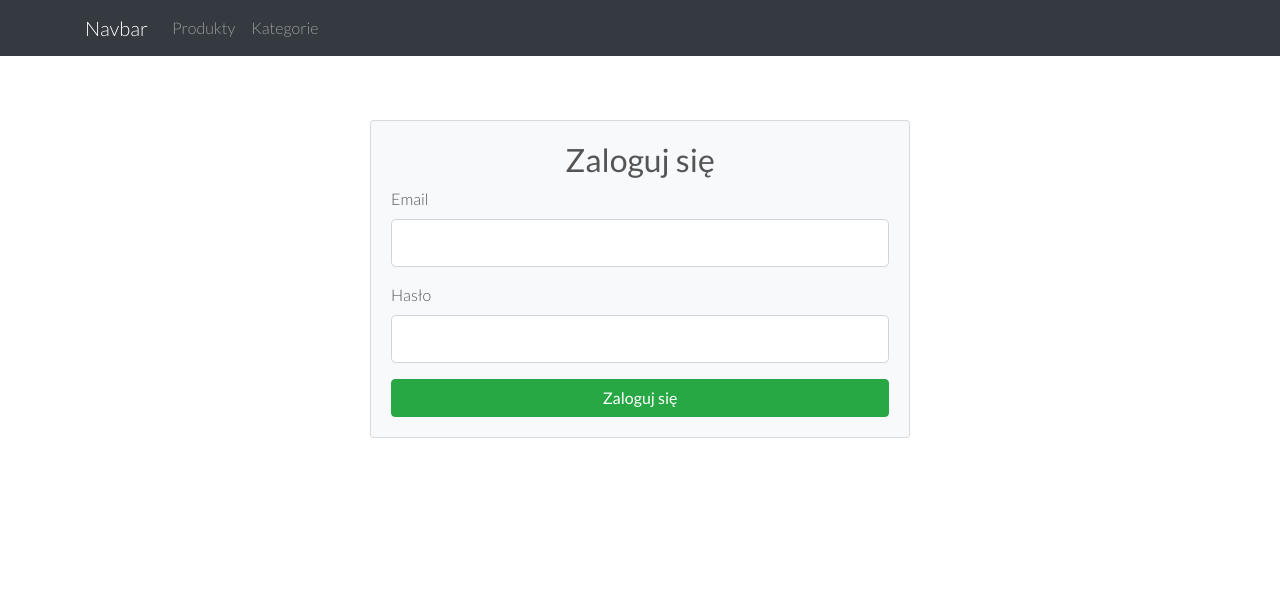
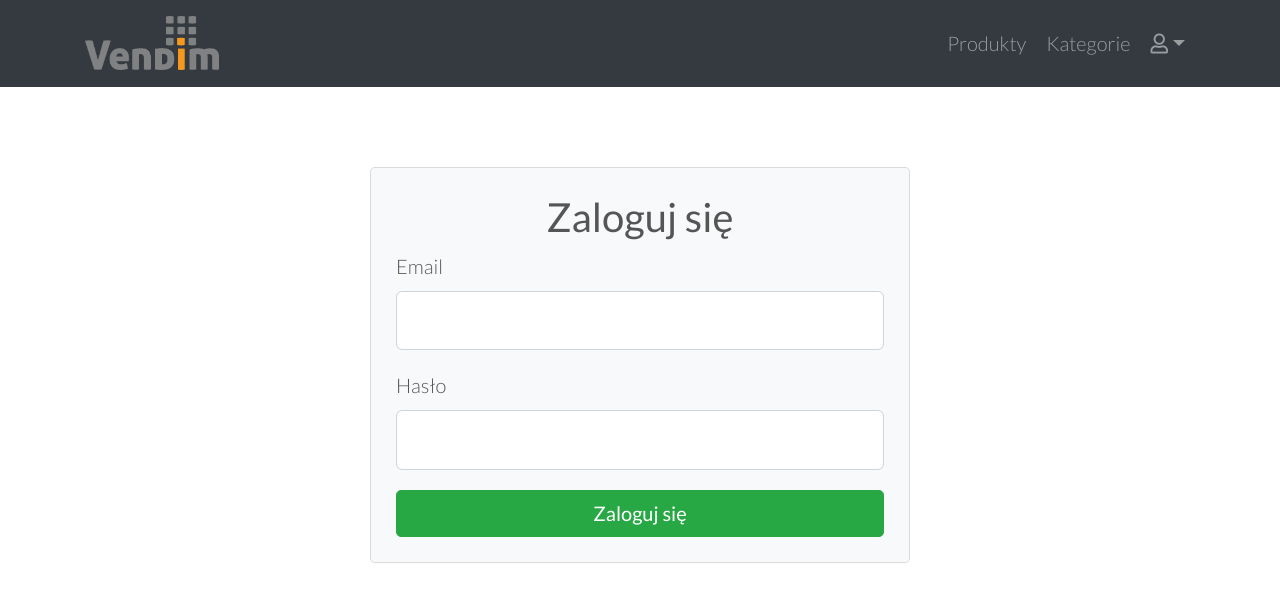
Before and after one commit to Obbik/test, a React (Create React App) app: page / in a window 1280 px wide. Shown: the top 602 px of the page. Built offline with nearby package versions, Linux system fonts and the light colour scheme.

Commit message:
Fetching token & routes fix

```diff
--- a/src/components/Navbar/Navbar.js
+++ /dev/null
@@ -1,30 +0,0 @@
-import React from 'react';
-import { Link } from 'react-router-dom';
-
-const navbar = () => {
-    return (
-        <nav className="navbar navbar-expand-lg navbar-dark bg-dark mb-3">
-            <div className="container">
-                <Link to="/" className="navbar-brand">Navbar</Link>
-                <button className="navbar-toggler" type="button" data-toggle="collapse" data-target="#navbarNav" aria-controls="navbarNav" aria-expanded="false" aria-label="Toggle navigation">
-                    <span className="navbar-toggler-icon"></span>
-                </button>
-                <div className="collapse navbar-collapse" id="navbarNav">
-                    <ul className="navbar-nav">
-                        {/* <li className="nav-item active">
-                            <Link className="nav-link">Home</Link>
-                        </li> */}
-                        <li className="nav-item">
-                            <Link to="/products" className="nav-link">Produkty</Link>
-                        </li>
-                        <li className="nav-item">
-                            <Link to="/" className="nav-link">Kategorie</Link>
-                        </li>
-                    </ul>
-                </div>
-            </div>
-        </nav>
-  );
-}
-
-export default navbar;
--- /dev/null
+++ b/src/components/Product/FullProduct.js
@@ -0,0 +1,32 @@
+import React from 'react';
+
+const fullProduct = (props) => {
+    return(
+        <div className="card card-body bg-light mt-5">
+            <div className="text-center">
+                <h2>Edytuj produkt</h2>
+            </div>
+            <form>
+                <div className="form-group">
+                    <label>Nazwa produktu</label>
+                    <input type="text" name="name" className="form-control form-control-lg" value="" />
+                </div>
+                <div className="form-group">
+                    <label>Cena</label>
+                    <input type="number" name="name" className="form-control form-control-lg" value="" />
+                </div>
+                <div className="form-group">
+                    <label>Cena promocyjna</label>
+                    <input type="number" name="name" className="form-control form-control-lg" value="" />
+                </div>
+                <div className="form-group">
+                    <label>Opis</label>
+                    <textarea class="form-control" rows="4"></textarea>
+                </div>
+                <input type="submit" className="btn btn-success" value="Zapisz" />
+            </form>
+        </div>
+    );
+}
+
+export default fullProduct;
--- a/src/components/Product/Product.js
+++ b/src/components/Product/Product.js
@@ -6,13 +6,14 @@ const product = (props) => {
             <div className="card">
                 <img src="https://bulma.io/images/placeholders/256x256.png" className="card-img-top" alt={props.product.Name} />
                 <div className="card-body">
-                    <h5 className="card-title">{props.product.Name}</h5>
+                    <h4 className="card-title">{props.product.Name}</h4>
+                    <p>{props.product.Ean}</p>
                     <div className="row">
                         <div className="col-md-6 mt-1">
-                            <a href="" className="btn btn-secondary btn-block"><i className="fas fa-pencil-alt"></i></a>
+                            <button className="btn btn-secondary btn-block"><i className="fas fa-pencil-alt"></i></button>
                         </div>
                         <div className="col-md-6 mt-1">
-                            <button type="submit" value="delete" className="btn btn-danger btn-block"><i className="fa fa-trash"></i></button>
+                            <button className="btn btn-danger btn-block"><i className="fa fa-trash"></i></button>
                         </div>
                     </div>
                 </div>
--- a/src/containers/App.css
+++ b/src/containers/App.css
@@ -10,6 +10,6 @@ body {
     color: #555;
     font-family: 'Lato', 'Arial', sans-serif;
     font-weight: 300;
-    /* font-size: 20px; */
+    font-size: 20px;
     text-rendering: optimizeLegibility;
 }
--- a/src/containers/App.js
+++ b/src/containers/App.js
@@ -1,14 +1,15 @@
-import React, { Component } from 'react';
+import React, { Component, Fragment } from 'react';
 import axios from 'axios';
-import { Route } from 'react-router-dom';
+import { Route, Switch, Redirect } from 'react-router-dom';
 
 import './App.css';
 import '../assets/fontawesome/css/all.css'
 
-import Navbar from '../components/Navbar/Navbar';
+import Navbar from './Navbar/Navbar';
 import Login from './User/Login';
 import Products from './Product/Products';
-import ErrorHandler from './ErrorHandler/ErrorHandler';
+// import ErrorHandler from './ErrorHandler/ErrorHandler';
+import FullProduct from '../components/Product/FullProduct';
 
 
 class App extends Component {
@@ -17,7 +18,7 @@ class App extends Component {
         token: null,
         userId: null,
         userName: null,
-        test: null
+        isAuth: false
     }
 
     componentDidMount() {
@@ -25,14 +26,15 @@ class App extends Component {
         const userId = localStorage.getItem('userId');
         const userName = localStorage.getItem('userName');
 
-        // if (!token) {
-        //     return;
-        // }
+        if (!token) {
+            return;
+        }
 
         this.setState({
             token: token,
             userId: userId,
-            userName: userName
+            userName: userName,
+            isAuth: true
         });
     }
 
@@ -48,6 +50,7 @@ class App extends Component {
             return res.data;
         })
         .then(res => {
+            console.log('res.data', res);
             const token = res.token;
             const userId = res.userId;
             const userName = res.userName;
@@ -55,7 +58,8 @@ class App extends Component {
             this.setState({
                 token: token,
                 userId: userId,
-                userName: userName
+                userName: userName,
+                isAuth: true
             })
 
             localStorage.setItem('token', token);
@@ -69,34 +73,64 @@ class App extends Component {
     }
 
     logout = () => {
-        this.setState({ token: null });
+        this.setState({
+            token: null,
+            isAuth: false
+        });
+
         localStorage.removeItem('token');
         localStorage.removeItem('userId');
         localStorage.removeItem('userName');
     };
 
     render() {
-        return (
-            <div>
-                <Navbar/>
-                <div className="container">
+        console.log(this.state.isAuth);
+        let routes =
+            <Switch>
                 <Route
                     exact path="/"
                     render={() => (
                         <Login onLogin={this.login} />
                     )}
                 />
+                {/* <Redirect to="/" /> */}
+            </Switch>
+
+        if (this.state.isAuth) {
+            routes =
+                <div>
                     <Route
-                        exact path="/products"
-                        render={() => (
+                        exact path="/"
+                        render={props => (
                             <Products
                                 url={this.state.url}
                                 token={this.state.token}
                             />
                         )}
                     />
+                    <Route
+                        exact path="/categories"
+                        render={props => (
+                            <h1>Categories</h1>
+                        )}
+                    />
+                    <Route
+                        exact path="/test"
+                        render={props => (
+                            <FullProduct/>
+                        )}
+                    />
+                    {/* <Redirect to="/" /> */}
                 </div>
+        }
+
+        return (
+            <Fragment>
+                <Navbar onLogout={this.logout} />
+                <div className="container">
+                    {routes}
                 </div>
+            </Fragment>
         );
     }
 }
--- /dev/null
+++ b/src/containers/Navbar/Navbar.js
@@ -0,0 +1,63 @@
+import React, { Component } from 'react';
+import { Link } from 'react-router-dom';
+
+const logo = require('../../assets/images/logo-vendim.png');
+
+class Navbar extends Component {
+    state = {
+        showDropdown: false
+    }
+
+    handleDropdown = () => {
+        this.setState({
+            showDropdown: !this.state.showDropdown
+        })
+    }
+
+    handleLogout = () => {
+        this.setState({ showDropdown: false });
+        this.props.onLogout();
+    }
+
+    render() {
+        const dropdown = this.state.showDropdown ?
+            <div className="dropdown-menu">
+                <div className="dropdown-item" href="#">test@gmail.com</div>
+                <div className="dropdown-divider"></div>
+                <div onClick={this.handleLogout} className="dropdown-item">Wyloguj się</div>
+            </div> : null
+
+        return (
+            <nav className="navbar navbar-expand-lg navbar-dark bg-dark mb-3">
+                <div className="container">
+                    <Link to="/" className="navbar-brand"><img src={logo} height="54" /></Link>
+                    <button className="navbar-toggler" type="button" data-toggle="collapse" data-target="#navbarNav" aria-controls="navbarNav" aria-expanded="false" aria-label="Toggle navigation">
+                        <span className="navbar-toggler-icon"></span>
+                    </button>
+                    <div className="collapse navbar-collapse" id="navbarNav">
+                        <ul className="navbar-nav mr-auto">
+
+                        </ul>
+                        <ul className="navbar-nav ml-auto">
+                            <li className="nav-item">
+                                <Link to="/" className="nav-link">Produkty</Link>
+                            </li>
+                            <li className="nav-item">
+                                <Link to="/categories" className="nav-link">Kategorie</Link>
+                            </li>
+                            <li className="nav-item dropdown">
+                                {/* <Link to="/" className="nav-link">User</Link> */}
+                                <div onClick={this.handleDropdown}  className="nav-link dropdown-toggle">
+                                    <i className="far fa-user"></i>
+                                </div>
+                                {dropdown}
+                            </li>
+                        </ul>
+                    </div>
+                </div>
+            </nav>
+      );
+    }
+}
+
+export default Navbar;
--- a/src/containers/Product/Products.js
+++ b/src/containers/Product/Products.js
@@ -1,4 +1,4 @@
-import React, { Component } from 'react';
+import React, { Component, Fragment } from 'react';
 import axios from 'axios';
 
 import Product from '../../components/Product/Product';
@@ -9,11 +9,10 @@ class Products extends Component {
     }
 
     componentDidMount() {
-        const token = localStorage.getItem('token');
-
+        console.log('componentDidMount');
         axios.get(this.props.url + 'api/products', {
             headers: {
-                Authorization: 'Bearer ' + token
+                Authorization: 'Bearer ' + this.props.token
             }
         })
         .then(res => {
@@ -25,11 +24,22 @@ class Products extends Component {
     }
 
     render() {
-        console.log(this.props);
         return(
-            <div className="row">
-                {this.state.products.map(product => <Product key={product.Ean} product={product}/>)}
-            </div>
+            <Fragment>
+                <div className="row mb-3">
+                    <div className="col-sm">
+                        <h1>Produkty</h1>
+                    </div>
+                    <div className="col-sm">
+                        <button className="btn btn-success float-right">
+                            <i className="fa fa-plus"></i> &nbsp; Dodaj produkt
+                        </button>
+                    </div>
+                </div>
+                <div className="row">
+                    {this.state.products.map(product => <Product key={product.Ean} product={product}/>)}
+                </div>
+            </Fragment>
         )
     }
 }
```
Also changed, not shown: src/assets/images/logo-vendim.png (added), src/index.css. Lines whose indentation alone changed are shown as unchanged.
